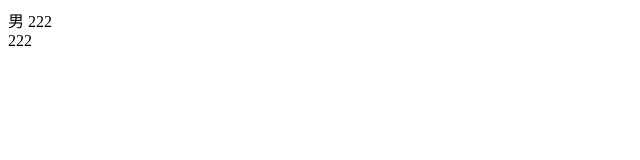
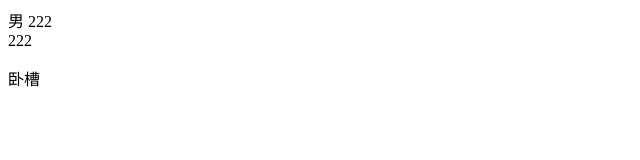
Before and after one commit to hear-ct/git-demo, a plain HTML site: page index.html in a window 1280 px wide. Shown: the full height of the page, 0-640 px from the left. Drawn offline with Linux system fonts and the light colour scheme.

Commit message:
第四次

```diff
--- a/index.html
+++ b/index.html
@@ -1,3 +1,4 @@
 男
 <index class="html"></index>222
 <div>222</div>
+<p>卧槽</p>
```
